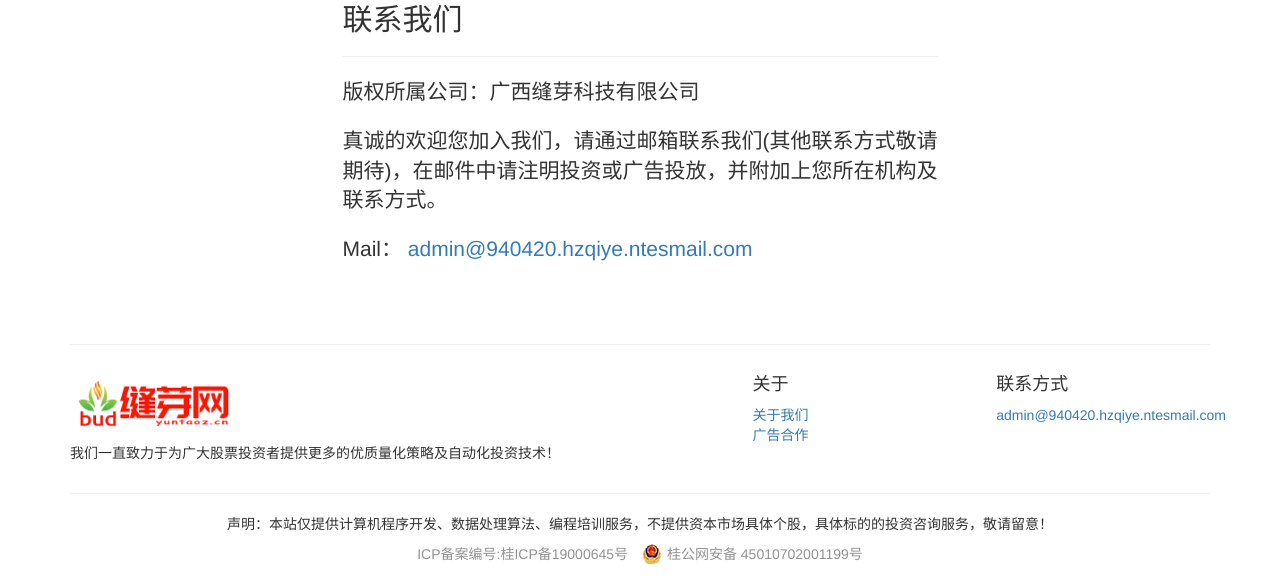
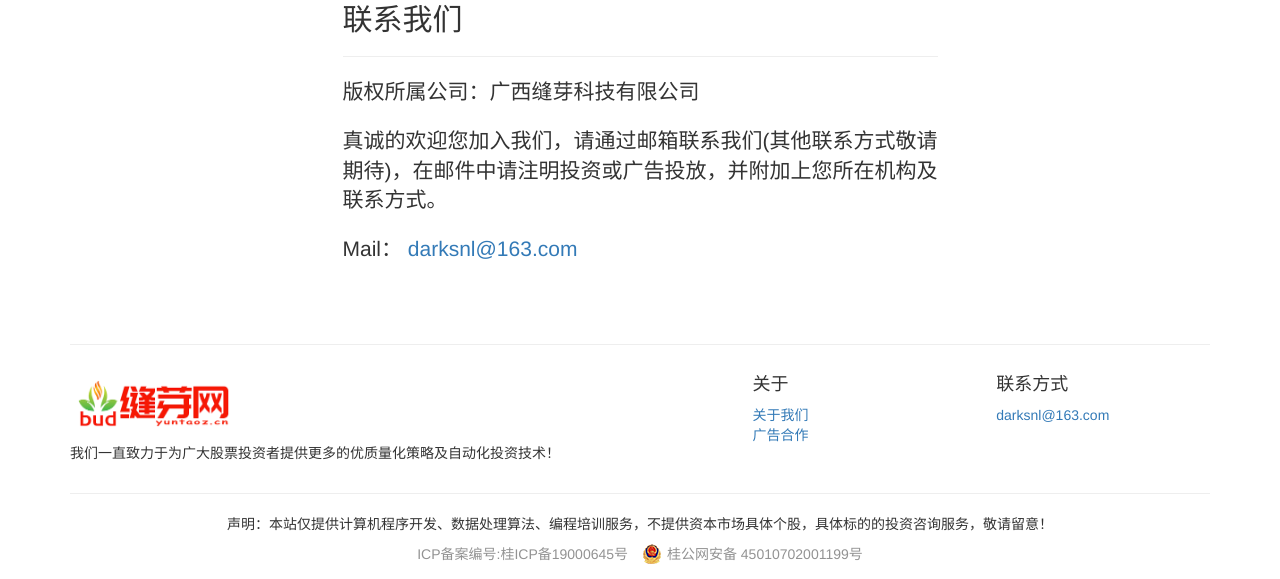
Before and after one commit to sabercc0805/django-shares-plat, a Django app: template WeChat/templates/ad.html in a window 1280 px wide. Shown: the part 694-1273 px from the top of the page. Run offline with Django 3.2, Linux system fonts and the light colour scheme; the template is opened without the code that fills it, so the values that code supplies are empty; some libraries are stand-ins or nearby versions.

Commit message:
修改联系邮箱

```diff
--- a/WeChat/templates/ad.html
+++ b/WeChat/templates/ad.html
@@ -35,7 +35,7 @@
             <hr/>
               <p class="lead">版权所属公司：广西缝芽科技有限公司</p>
              <p class="lead">真诚的欢迎您加入我们，请通过邮箱联系我们(其他联系方式敬请期待)，在邮件中请注明投资或广告投放，并附加上您所在机构及联系方式。</p>
-            <p class="lead">Mail： <a href="mailto:admin@940420.hzqiye.ntesmail.com">admin@940420.hzqiye.ntesmail.com</a></p>
+            <p class="lead">Mail： <a href="mailto:darksnl@163.com">darksnl@163.com</a></p>
         </div>
     </div>
 
@@ -64,7 +64,7 @@
           <div class="col-sm-6">
             <h4>联系方式</h4>
             <ul class="list-unstyled">
-              <li><a href="mailto:admin@940420.hzqiye.ntesmail.com">admin@940420.hzqiye.ntesmail.com</a></li>
+              <li><a href="mailto:darksnl@163.com">darksnl@163.com</a></li>
             </ul>
           </div>
         </div>
--- a/WeChat/templates/articlenew.html
+++ b/WeChat/templates/articlenew.html
@@ -223,7 +223,7 @@
           <div class="col-sm-6">
             <h4>联系方式</h4>
             <ul class="list-unstyled">
-              <li><a href="mailto:admin@940420.hzqiye.ntesmail.com">admin@940420.hzqiye.ntesmail.com</a></li>
+              <li><a href="mailto:darksnl@163.com">darksnl@163.com</a></li>
             </ul>
           </div>
         </div>
--- a/WeChat/templates/index.html
+++ b/WeChat/templates/index.html
@@ -144,7 +144,7 @@
           <div class="col-sm-6">
             <h4>联系方式</h4>
             <ul class="list-unstyled">
-              <li><a href="mailto:admin@940420.hzqiye.ntesmail.com">admin@940420.hzqiye.ntesmail.com</a></li>
+              <li><a href="mailto:darksnl@163.com">darksnl@163.com</a></li>
             </ul>
           </div>
         </div>
```
Also changed, not shown: WeChat/templates/about.html (+4 -4 lines).
